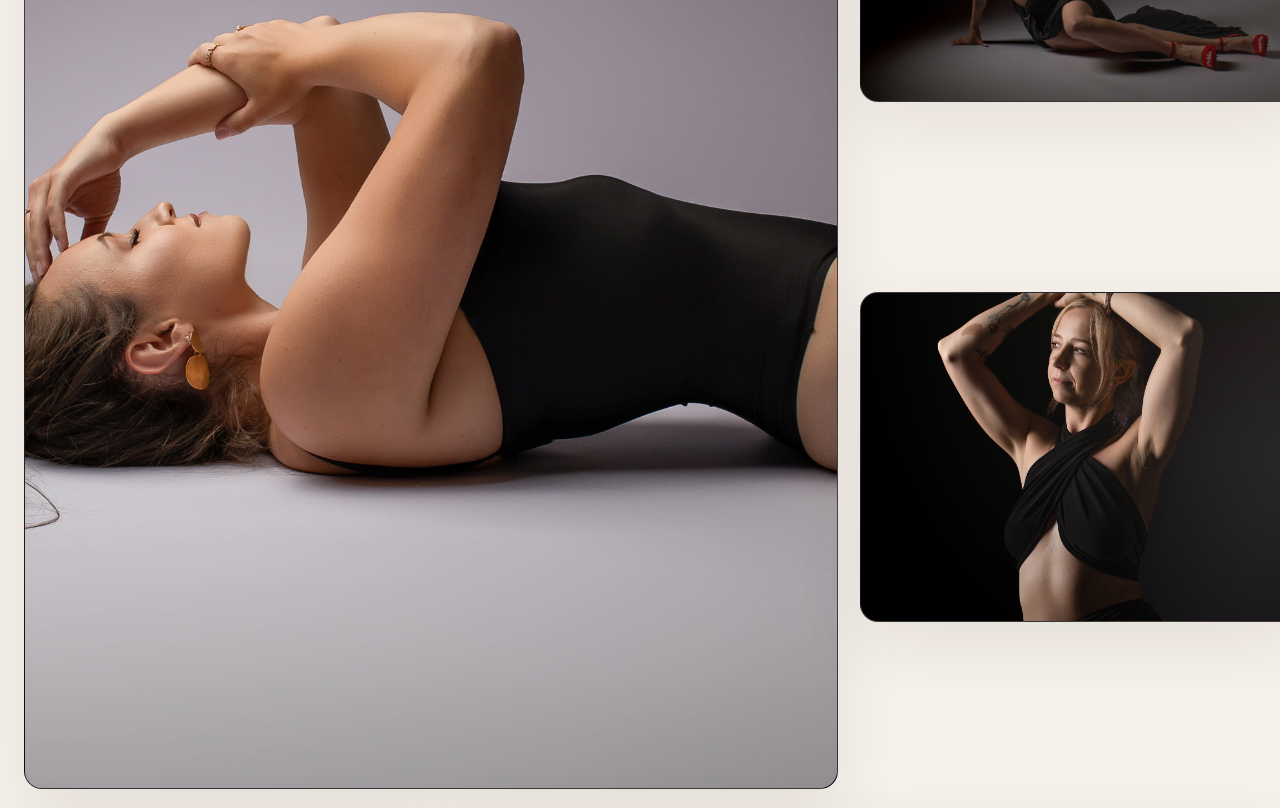
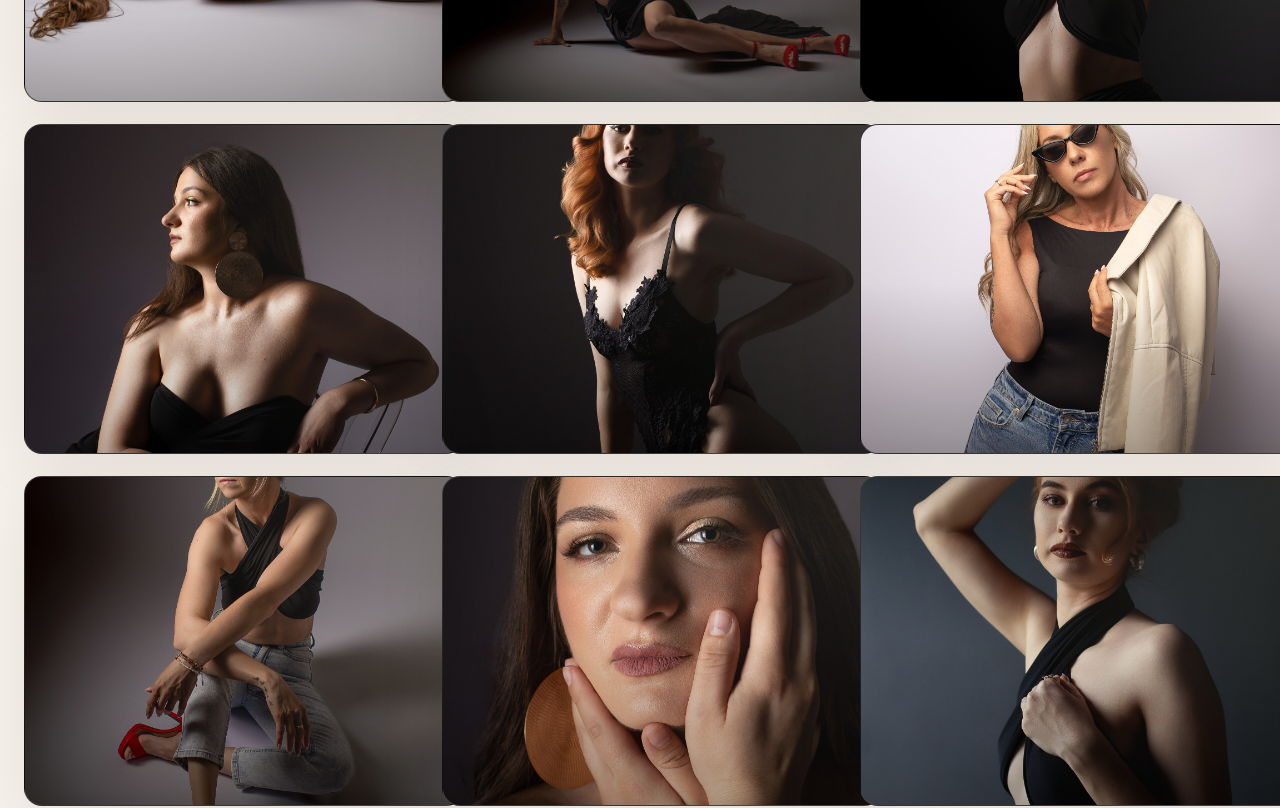
Before and after one commit to odkryjkobiecosc/odkryjkobiecosc-website, a Next.js app: page / in a window 1280 px wide. Shown: the part 5460-6268 px from the top of the page. Built offline with nearby package versions, Linux system fonts and the light colour scheme.

Commit message:
Update page.tsx

```diff
--- a/app/page.tsx
+++ b/app/page.tsx
@@ -1,5 +1,16 @@
 // app/page.tsx
 import Image from "next/image";
+
+import gallery01 from "../public/images/gallery/gallery-01.webp";
+import gallery02 from "../public/images/gallery/gallery-02.webp";
+import gallery03 from "../public/images/gallery/gallery-03.webp";
+import gallery04 from "../public/images/gallery/gallery-04.webp";
+import gallery05 from "../public/images/gallery/gallery-05.webp";
+import gallery06 from "../public/images/gallery/gallery-06.webp";
+import gallery07 from "../public/images/gallery/gallery-07.webp";
+import gallery08 from "../public/images/gallery/gallery-08.webp";
+import gallery09 from "../public/images/gallery/gallery-09.webp";
+import gallery10 from "../public/images/gallery/gallery-10.webp";
 
 const fears = [
   "Nie umiem pozować",
@@ -81,78 +92,62 @@ const stories = [
   },
 ];
 
-const galleryImages = [
+const rawGalleryImages = [
   {
-    src: "/images/gallery/gallery-01.webp",
+    image: gallery01,
     alt: "Sesja kobieca premium w Gdańsku - portret studyjny",
-    className: "photoCard large",
-    width: 2000,
-    height: 2500,
+    featured: true,
   },
   {
-    src: "/images/gallery/gallery-02.webp",
+    image: gallery02,
     alt: "Elegancka sesja kobieca w Trójmieście",
-    className: "photoCard",
-    width: 2000,
-    height: 1400,
   },
   {
-    src: "/images/gallery/gallery-03.webp",
+    image: gallery03,
     alt: "Kobiecy portret beauty",
-    className: "photoCard",
-    width: 2000,
-    height: 1400,
   },
   {
-    src: "/images/gallery/gallery-04.webp",
+    image: gallery04,
     alt: "Sesja kobieca z prowadzeniem krok po kroku",
-    className: "photoCard vertical",
-    width: 1600,
-    height: 2200,
   },
   {
-    src: "/images/gallery/gallery-05.webp",
+    image: gallery05,
     alt: "Sesja kobieca premium - spokojny editorial",
-    className: "photoCard",
-    width: 2000,
-    height: 1400,
   },
   {
-    src: "/images/gallery/gallery-06.webp",
+    image: gallery06,
     alt: "Portret kobiecy w ciemnym klimacie",
-    className: "photoCard",
-    width: 2000,
-    height: 1400,
   },
   {
-    src: "/images/gallery/gallery-07.webp",
+    image: gallery07,
     alt: "Profesjonalna sesja kobieca w Gdańsku",
-    className: "photoCard vertical",
-    width: 1600,
-    height: 2200,
   },
   {
-    src: "/images/gallery/gallery-08.webp",
+    image: gallery08,
     alt: "Sesja kobieca - kobiecość, siła i spokój",
-    className: "photoCard",
-    width: 2000,
-    height: 1400,
   },
   {
-    src: "/images/gallery/gallery-09.webp",
+    image: gallery09,
     alt: "Sesja biznesowa kobieca w Trójmieście",
-    className: "photoCard",
-    width: 2000,
-    height: 1400,
   },
   {
-    src: "/images/gallery/gallery-10.webp",
+    image: gallery10,
     alt: "Portret kobiecy premium",
-    className: "photoCard",
-    width: 2000,
-    height: 1400,
   },
 ];
+
+const galleryImages = rawGalleryImages.map((item) => {
+  const orientation =
+    item.image.width > item.image.height ? "landscape" : "portrait";
+
+  return {
+    ...item,
+    orientation,
+    className: item.featured
+      ? `photoCard featured ${orientation}`
+      : `photoCard ${orientation}`,
+  };
+});
 
 const imageCoverStyle = {
   width: "100%",
@@ -160,6 +155,12 @@ const imageCoverStyle = {
   objectFit: "cover",
   display: "block",
 } as const;
+
+const whatsappMessage = encodeURIComponent(
+  "Dzień dobry, chciałabym umówić konsultację w sprawie sesji kobiecej."
+);
+
+const whatsappLink = `https://wa.me/48666091909?text=${whatsappMessage}`;
 
 export default function Home() {
   return (
@@ -219,8 +220,8 @@ export default function Home() {
           <h2>Od miesięcy jesteś mamą, partnerką, pracownikiem.</h2>
         </div>
         <p className="sectionText">
-          Dbasz o wszystkich dookoła. Organizujesz, pamiętasz, ogarniasz.
-          A kiedy ostatnio zrobiłaś coś tylko dla siebie?
+          Dbasz o wszystkich dookoła. Organizujesz, pamiętasz, ogarniasz. A
+          kiedy ostatnio zrobiłaś coś tylko dla siebie?
         </p>
       </section>
 
@@ -296,16 +297,15 @@ export default function Home() {
       <section className="gallery section">
         <p className="eyebrow">Klimat sesji</p>
         <h2>Kobiecość. Siła. Spokój. Pewność siebie.</h2>
+
         <div className="galleryGrid">
-          {galleryImages.map((image) => (
-            <div className={image.className} key={image.src}>
+          {galleryImages.map((item) => (
+            <div className={item.className} key={item.image.src}>
               <Image
-                src={image.src}
-                alt={image.alt}
-                width={image.width}
-                height={image.height}
-                sizes="(max-width: 768px) 92vw, (max-width: 1200px) 45vw, 31vw"
-                style={imageCoverStyle}
+                src={item.image}
+                alt={item.alt}
+                sizes="(max-width: 560px) 92vw, (max-width: 980px) 45vw, (max-width: 1280px) 31vw, 24vw"
+                className="galleryImage"
               />
             </div>
           ))}
@@ -378,8 +378,8 @@ export default function Home() {
           <h2>Marta Krajewska</h2>
           <p>
             W swoich sesjach stawiam na eleganckie kadry, spokojną atmosferę i
-            prowadzenie krok po kroku, dzięki któremu możesz poczuć się swobodnie
-            przed aparatem.
+            prowadzenie krok po kroku, dzięki któremu możesz poczuć się
+            swobodnie przed aparatem.
           </p>
           <p>
             Tworzę doświadczenie, dzięki któremu możesz zobaczyć siebie w
@@ -413,7 +413,9 @@ export default function Home() {
           </a>
           <a
             className="button secondary darkSecondary"
-            href="https://wa.me/48500000000"
+            href={whatsappLink}
+            target="_blank"
+            rel="noopener noreferrer"
           >
             Umów konsultację
           </a>
```
